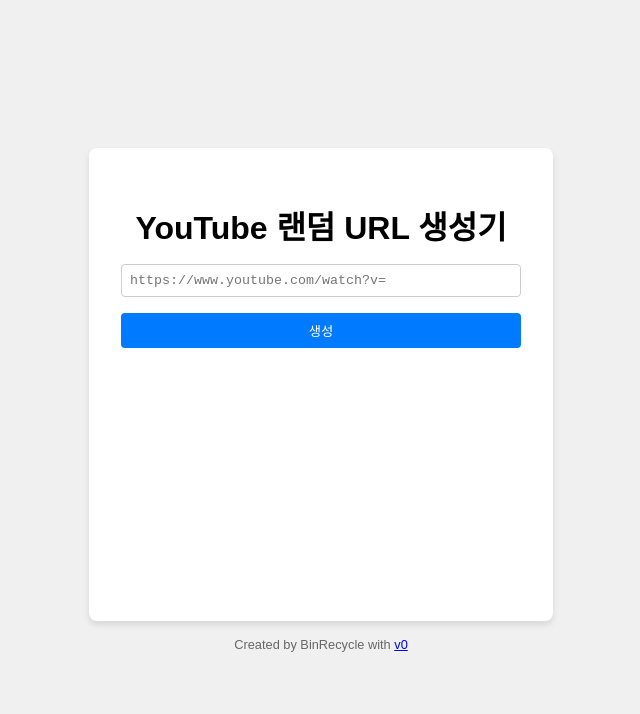
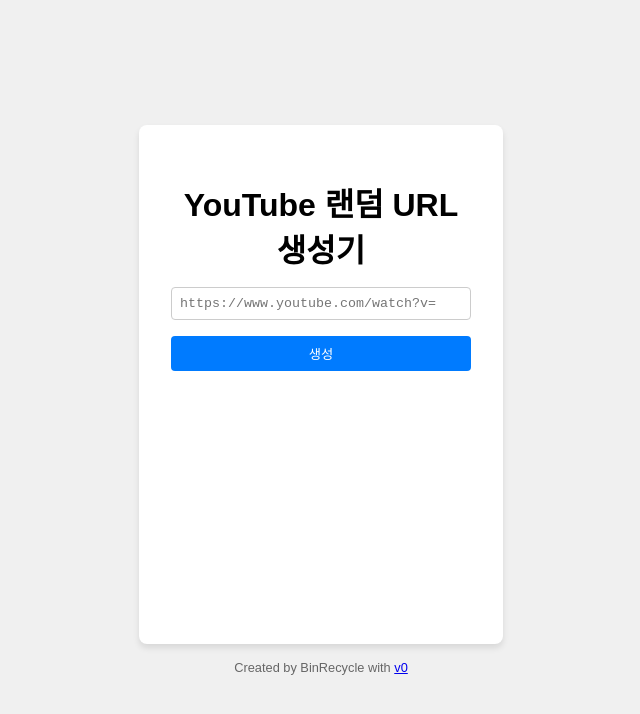
Before and after one commit to BinRecycle/youtuberandomurl, a plain HTML site: page index.html in a window 1280 px wide. Shown: the whole page, without its empty margins (319-959 px from the left). Drawn offline with Linux system fonts and the light colour scheme.

Commit message:
Update index.html

```diff
--- a/index.html
+++ b/index.html
@@ -21,7 +21,7 @@
             border-radius: 8px;
             box-shadow: 0 4px 6px rgba(0, 0, 0, 0.1);
             width: 100%;
-            max-width: 400px;
+            max-width: 300px;
         }
         h1 {
             text-align: center;
@@ -37,7 +37,6 @@
             margin-bottom: 1rem;
             border: 1px solid #ccc;
             border-radius: 4px;
-            width: 400px;
             box-sizing: border-box;
         }
         button {
```
